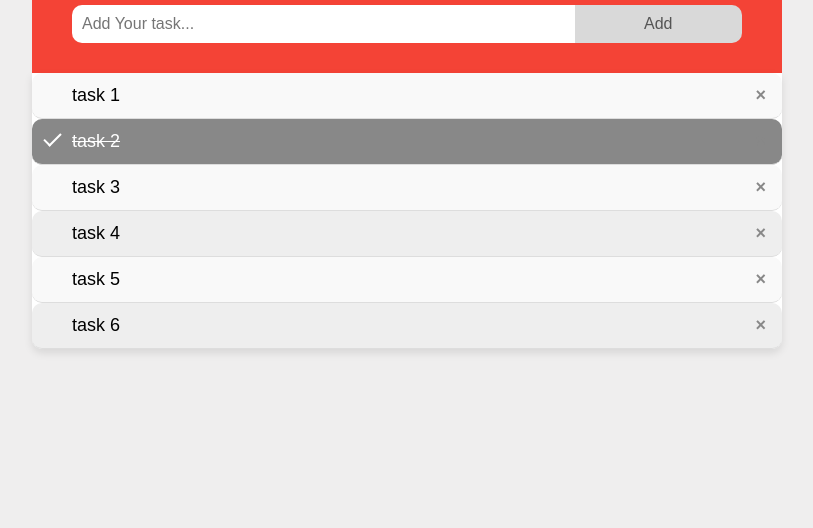
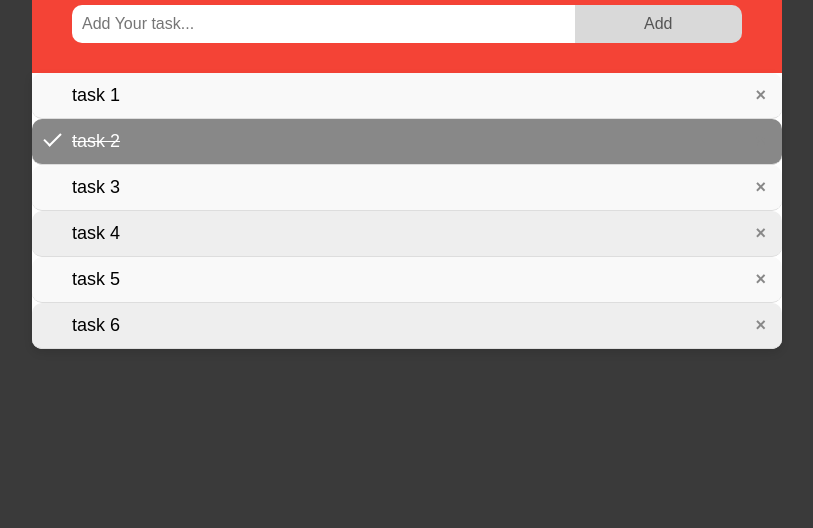
Before and after one commit to SiddharthDarkunde/To-Do-List, a plain HTML site: page index.html in a window 1280 px wide. Shown: the part 272-800 px from the top of the page, without its empty margins (233-1046 px from the left). Drawn offline with Linux system fonts and the light colour scheme.

Commit message:
Update style.css

```diff
--- a/style.css
+++ b/style.css
@@ -5,7 +5,7 @@
 
 body {
     font-family: Arial, sans-serif;
-    background-color: #ebeaeac5;
+    background-color: #000000c5;
     margin: 0;
     padding: 0;
     display: flex;
```
